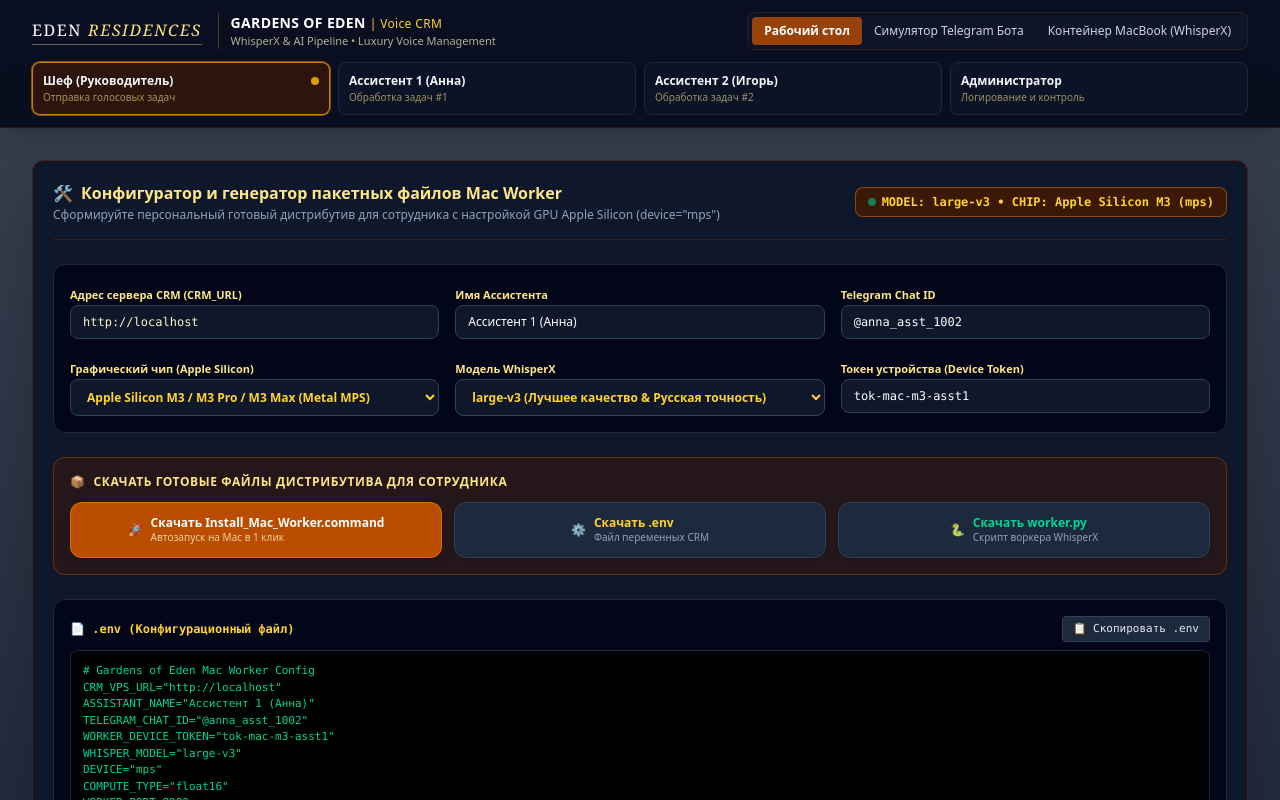
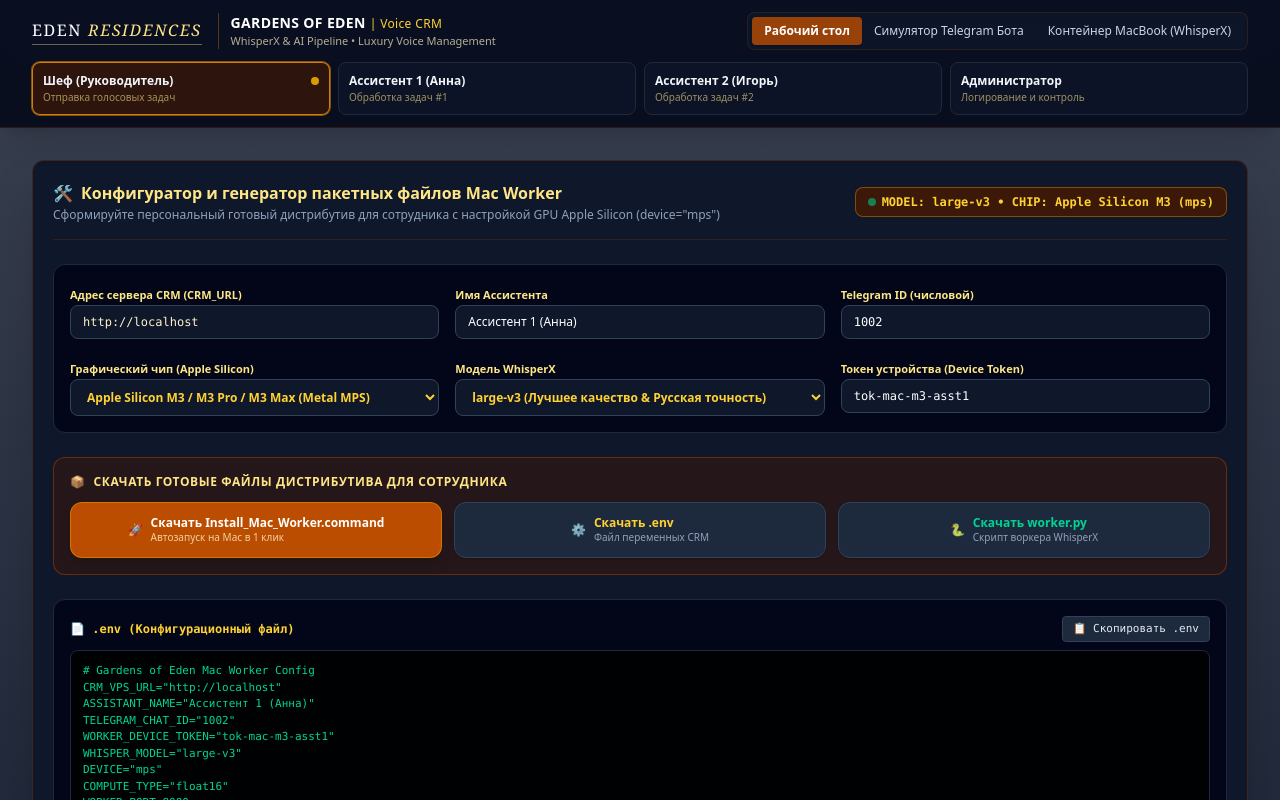
Before and after one commit to Kaushator/telegram-voice-crm, a React (Vite) app: page / in a window 1280 px wide. Both pictures are taken after a click on the button "Рабочий стол". Shown: the top 800 px of the page. Built offline with nearby package versions, Linux system fonts and the light colour scheme; no server answers.

Commit message:
refactor(auth): use numeric Telegram IDs for roles
- Migrate from usernames to numeric Telegram IDs for admin authorization.
- Standardize Telegram ID configuration across components and API.
- Increase request payload limits to 50MB and support max_tokens in API.

```diff
--- a/server.ts
+++ b/server.ts
@@ -74,7 +74,8 @@
   next();
 });
 
-app.use(express.json());
+app.use(express.json({ limit: '50mb' }));
+app.use(express.urlencoded({ limit: '50mb', extended: true }));
 
 const uploadDir = path.join(process.cwd(), 'uploads');
 const logsDir = path.join(process.cwd(), 'logs');
@@ -228,7 +229,8 @@
   apiKey: string,
   model: string,
   systemPrompt: string,
-  userMessage: string
+  userMessage: string,
+  maxTokens: number = 8192
 ): Promise<string> {
   const response = await fetch('https://openrouter.ai/api/v1/chat/completions', {
     method: 'POST',
@@ -244,6 +246,7 @@
         { role: 'system', content: systemPrompt },
         { role: 'user', content: userMessage }
       ],
+      max_tokens: maxTokens,
       response_format: { type: 'json_object' }
     })
   });
@@ -529,10 +532,11 @@
   if (initDataHeader) {
     const valResult = validateTelegramInitData(initDataHeader);
     if (valResult.valid && valResult.user) {
+      const chiefTgId = process.env.CHIEF_TELEGRAM_ID || '1001';
       req.user = {
         userId: 'usr-' + valResult.user.id,
         telegramId: String(valResult.user.id),
-        role: valResult.user.username === 'chief' || valResult.user.id === 1001 ? 'chief' : 'assistant',
+        role: String(valResult.user.id) === String(chiefTgId) ? 'chief' : 'assistant',
         displayName: valResult.user.first_name || 'Пользователь'
       };
       return next();
@@ -571,7 +575,8 @@
     });
   }
 
-  const role: SystemUserRole = result.user.username === 'chief' || result.user.id === 1001 ? 'chief' : 'assistant';
+  const chiefTgId = process.env.CHIEF_TELEGRAM_ID || '1001';
+  const role: SystemUserRole = String(result.user.id) === String(chiefTgId) ? 'chief' : 'assistant';
   const payload: JwtPayload = {
     userId: 'usr-' + result.user.id,
     telegramId: String(result.user.id),
@@ -601,12 +606,12 @@
 let assistantSettings = {
   assistant1: {
     name: 'Ассистент 1 (Анна)',
-    chatId: '@anna_asst',
+    chatId: '1002',
     workerUrl: 'http://localhost:8000',
   },
   assistant2: {
     name: 'Ассистент 2 (Игорь)',
-    chatId: '@igor_asst',
+    chatId: '1003',
     workerUrl: 'http://localhost:8001',
   }
 };
@@ -1202,10 +1207,11 @@
   const db = getDb();
   let dbUser = db.users.find(u => u.telegram_id === telegramId);
 
-  let role: SystemUserRole = overrideRole || 'chief';
-  if (telegramId === '1001' || tgUser.username === 'chief') role = 'chief';
+  const chiefTgId = process.env.CHIEF_TELEGRAM_ID || '1001';
+  let role: SystemUserRole = overrideRole || (telegramId === chiefTgId ? 'chief' : 'assistant');
+  if (telegramId === chiefTgId) role = 'chief';
   if (telegramId === '1002' || telegramId === '1003') role = 'assistant';
-  if (telegramId === '1000' || tgUser.username === 'admin') role = 'admin';
+  if (telegramId === '1000') role = 'admin';
 
   if (!dbUser) {
     dbUser = {
--- a/src/auth.ts
+++ b/src/auth.ts
@@ -115,10 +115,11 @@
 
   req.telegramUser = result.user;
   if (result.user) {
+    const chiefTgId = process.env.CHIEF_TELEGRAM_ID || '1001';
     req.user = {
       userId: 'usr-' + result.user.id,
       telegramId: String(result.user.id),
-      role: result.user.username === 'chief' || result.user.id === 1001 ? 'chief' : 'assistant',
+      role: String(result.user.id) === String(chiefTgId) ? 'chief' : 'assistant',
       displayName: result.user.first_name || 'Пользователь'
     };
   }
--- a/src/components/AdminLogsDashboard.tsx
+++ b/src/components/AdminLogsDashboard.tsx
@@ -14,12 +14,13 @@
   onRefreshLogs,
   onDownloadLogs,
 }) => {
+  const [chiefTgId, setChiefTgId] = useState('1001');
   const [asst1Name, setAsst1Name] = useState('Ассистент 1 (Анна)');
-  const [asst1ChatId, setAsst1ChatId] = useState('@anna_asst');
+  const [asst1ChatId, setAsst1ChatId] = useState('1002');
   const [asst1WorkerUrl, setAsst1WorkerUrl] = useState('http://localhost:8000');
 
   const [asst2Name, setAsst2Name] = useState('Ассистент 2 (Игорь)');
-  const [asst2ChatId, setAsst2ChatId] = useState('@igor_asst');
+  const [asst2ChatId, setAsst2ChatId] = useState('1003');
   const [asst2WorkerUrl, setAsst2WorkerUrl] = useState('http://localhost:8001');
 
   const [slotsInfo, setSlotsInfo] = useState<any>(null);
@@ -32,12 +33,12 @@
         if (data.settings) {
           if (data.settings.assistant1) {
             setAsst1Name(data.settings.assistant1.name || 'Ассистент 1 (Анна)');
-            setAsst1ChatId(data.settings.assistant1.chatId || '@anna_asst');
+            setAsst1ChatId(data.settings.assistant1.chatId || '1002');
             setAsst1WorkerUrl(data.settings.assistant1.workerUrl || 'http://localhost:8000');
           }
           if (data.settings.assistant2) {
             setAsst2Name(data.settings.assistant2.name || 'Ассистент 2 (Игорь)');
-            setAsst2ChatId(data.settings.assistant2.chatId || '@igor_asst');
+            setAsst2ChatId(data.settings.assistant2.chatId || '1003');
             setAsst2WorkerUrl(data.settings.assistant2.workerUrl || 'http://localhost:8001');
           }
         }
@@ -154,11 +155,12 @@
               />
             </div>
             <div>
-              <label className="block text-slate-400 text-[11px] mb-1">Telegram Chat ID / Username</label>
+              <label className="block text-slate-400 text-[11px] mb-1">Telegram ID (числовой)</label>
               <input
                 type="text"
                 value={asst1ChatId}
                 onChange={(e) => setAsst1ChatId(e.target.value)}
+                placeholder="1002"
                 className="w-full bg-slate-900 border border-slate-700 rounded px-2.5 py-1.5 text-slate-200 focus:outline-none focus:border-sky-500 font-mono"
               />
             </div>
@@ -200,11 +202,12 @@
               />
             </div>
             <div>
-              <label className="block text-slate-400 text-[11px] mb-1">Telegram Chat ID / Username</label>
+              <label className="block text-slate-400 text-[11px] mb-1">Telegram ID (числовой)</label>
               <input
                 type="text"
                 value={asst2ChatId}
                 onChange={(e) => setAsst2ChatId(e.target.value)}
+                placeholder="1003"
                 className="w-full bg-slate-900 border border-slate-700 rounded px-2.5 py-1.5 text-slate-200 focus:outline-none focus:border-sky-500 font-mono"
               />
             </div>
--- a/src/components/FirstRunOnboardingWizard.tsx
+++ b/src/components/FirstRunOnboardingWizard.tsx
@@ -23,11 +23,11 @@
   const [activeWorkerCount, setActiveWorkerCount] = useState<number>(2);
 
   const [worker1Name, setWorker1Name] = useState('Ассистент 1 (Анна)');
-  const [worker1Telegram, setWorker1Telegram] = useState('@anna_asst_1002');
+  const [worker1Telegram, setWorker1Telegram] = useState('1002');
   const [worker1Url, setWorker1Url] = useState('http://localhost:8000');
 
   const [worker2Name, setWorker2Name] = useState('Ассистент 2 (Игорь)');
-  const [worker2Telegram, setWorker2Telegram] = useState('@igor_asst_1003');
+  const [worker2Telegram, setWorker2Telegram] = useState('1003');
   const [worker2Url, setWorker2Url] = useState('http://localhost:8001');
 
   const [showSecret, setShowSecret] = useState(false);
--- a/src/components/MacWorkerConfigurator.tsx
+++ b/src/components/MacWorkerConfigurator.tsx
@@ -9,7 +9,7 @@
 
   const [crmUrl, setCrmUrl] = useState(defaultCrmUrl);
   const [assistantName, setAssistantName] = useState('Ассистент 1 (Анна)');
-  const [telegramChatId, setTelegramChatId] = useState('@anna_asst_1002');
+  const [telegramChatId, setTelegramChatId] = useState('1002');
   const [chipModel, setChipModel] = useState('M3');
   const [whisperModel, setWhisperModel] = useState('large-v3');
   const [computeType, setComputeType] = useState('float16');
@@ -280,13 +280,13 @@
 
         <div className="space-y-1">
           <label className="text-[11px] font-semibold text-amber-200">
-            Telegram Chat ID
+            Telegram ID (числовой)
           </label>
           <input
             type="text"
             value={telegramChatId}
             onChange={(e) => setTelegramChatId(e.target.value)}
-            placeholder="@anna_asst_1002"
+            placeholder="1002"
             className="w-full bg-slate-900 border border-slate-700 rounded-lg px-3 py-2 text-xs text-white font-mono focus:outline-none focus:border-amber-500"
           />
         </div>
```
